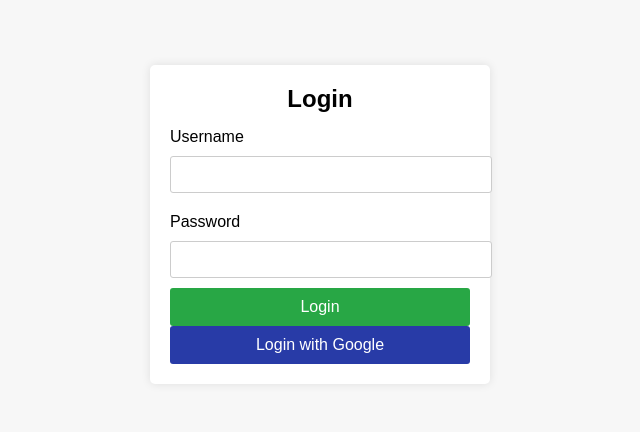
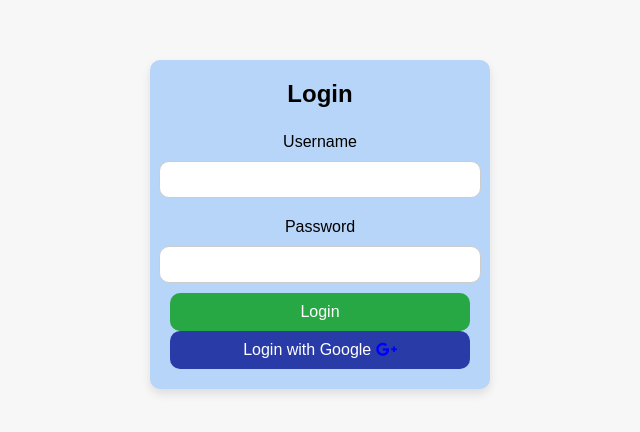
Before and after one commit to UyoOghene/Firebase-todolist-app, a plain HTML site: page index.html in a window 1280 px wide. Shown: the part 176-608 px from the top of the page, without its empty margins (320-960 px from the left). Drawn offline with Linux system fonts and the light colour scheme.

Commit message:
google icon

```diff
--- a/index.html
+++ b/index.html
@@ -6,18 +6,19 @@
     <meta name="viewport" content="width=device-width, initial-scale=1.0">
     <script defer type="module" src="./scriptlogin.js"></script>
     <link rel="stylesheet" href="./loginstyle.css">
+    <link rel="stylesheet" href="https://cdnjs.cloudflare.com/ajax/libs/font-awesome/4.7.0/css/font-awesome.min.css">
     <title>Google Login</title>
 </head>
 <body>
     <div class="login-container">
         <h2>Login</h2>
-        <form>
+        <form id="form">
             <label for="username">Username</label>
             <input type="text" id="username" name="username">
             <label for="password">Password</label>
             <input type="password" id="password" name="password">
             <button id="login" type="submit">Login</button>
-            <button type="button" id="googleBtn">Login with Google</button>
+            <button type="button" id="googleBtn">Login with Google<i class="fa fa-google-plus" ></i></button>
         </form>
     </div>
 </body>
--- a/loginstyle.css
+++ b/loginstyle.css
@@ -7,12 +7,20 @@ body {
     margin: 0;
     background-color: #f7f7f7;
 }
+
+#form{
+    display: flex;
+    justify-content: center;
+    align-items: center;
+    flex-direction: column;
+
+}
 .login-container {
     width: 300px;
     padding: 20px;
-    background-color: white;
-    box-shadow: 0 0 10px rgba(0, 0, 0, 0.1);
-    border-radius: 5px;
+    background-color: rgb(183, 213, 249);
+    box-shadow: 0 5px 10px rgba(0, 0, 0, 0.1);
+    border-radius: 10px;
 }
 .login-container h2 {
     margin: 0 0 15px;
@@ -27,23 +35,29 @@ body {
     padding: 10px;
     margin: 5px 0 10px;
     border: 1px solid #ccc;
-    border-radius: 3px;
+    border-radius: 10px;
 }
 #login {
     width: 100%;
     padding: 10px;
     background-color: #28a745;
     border: none;
-    border-radius: 3px;
+    border-radius: 10px;
     color: white;
     font-size: 16px;
+}
+
+.fa-google-plus{
+    padding-left: 5px;
+    color: blue;
+    font-size: "20px"
 }
 #googleBtn {
     width: 100%;
     padding: 10px;
     background-color: #283ba7;
     border: none;
-    border-radius: 3px;
+    border-radius: 10px;
     color: white;
     font-size: 16px;
 }
--- a/style.css
+++ b/style.css
@@ -32,6 +32,8 @@ body {
     font-size: 15px;
 }
 
+
+
 #logoutBtn{
     background-color: rgb(215, 58, 100);
     border-radius: 20px;
@@ -54,7 +56,7 @@ body {
 #cart {
     width: 4em;
     height: 4em;
-    border-radius: 20px;
+    border-radius: 50px;
 }
 
 #add-btn-field {
```
